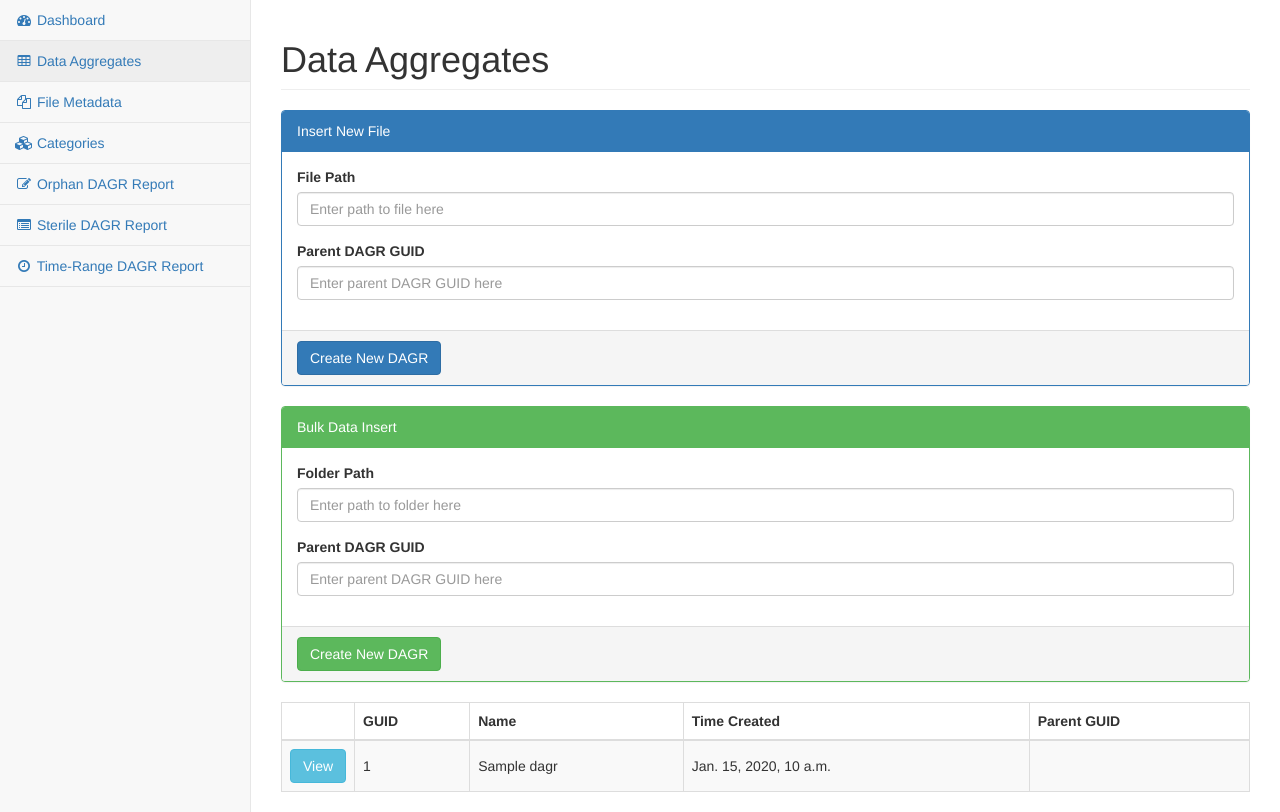
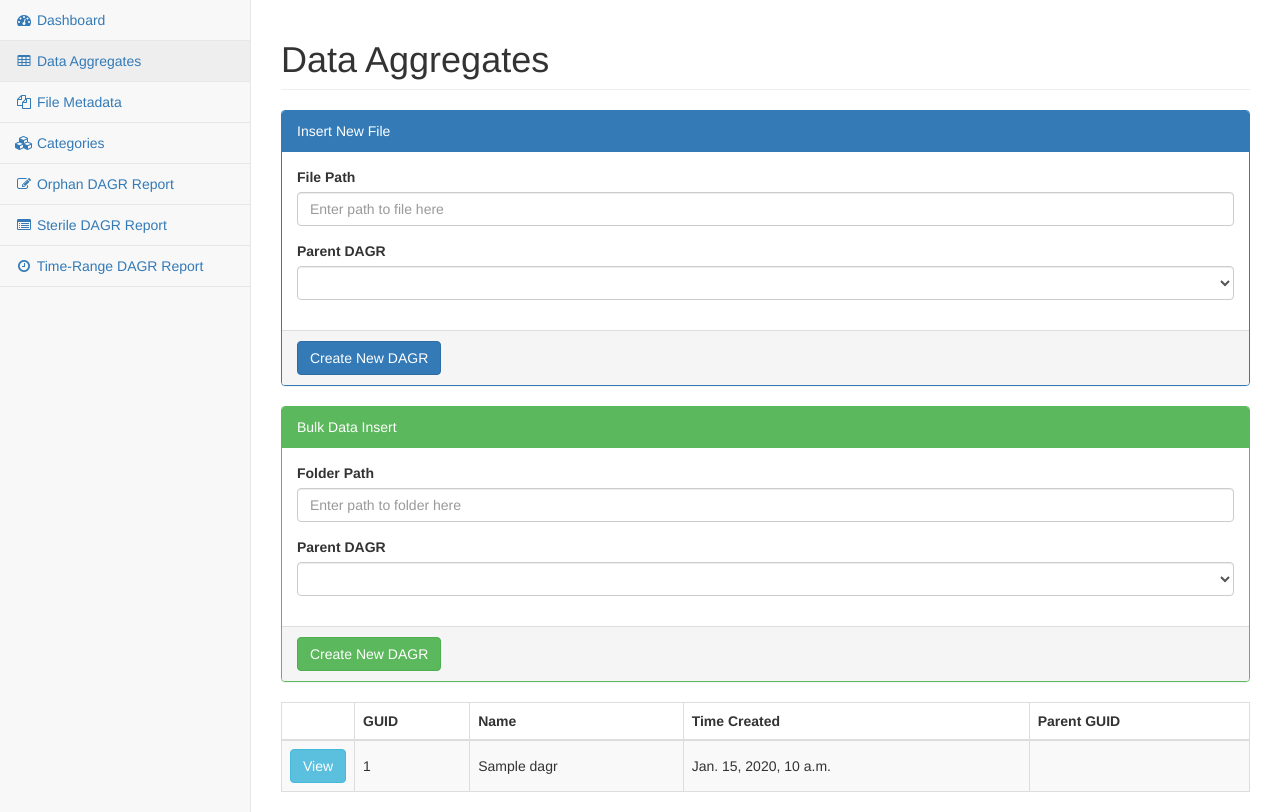
Before and after one commit to JPeterson462/CMSC424-Project, a Django app: page /mmda/data_aggregates/ in a window 1280 px wide. Shown: the part 51-863 px from the top of the page. Run offline with Django 3.2, Linux system fonts and the light colour scheme; tables that the repository leaves empty hold one stand-in row (values such as "Sample post"); parts of the project's set-up code (start-up, migrations or seed data) failed here and were passed over; some libraries are stand-ins or nearby versions.

Commit message:
JP: Added parent DAGR dropdown instead of GUID input

```diff
--- a/web/mmda/templates/mmda/data_aggregates.html
+++ b/web/mmda/templates/mmda/data_aggregates.html
@@ -27,9 +27,23 @@
                             <input type="text" name="file_path" class="form-control" placeholder="Enter path to file here">
                         </div>
                         <div class="form-group">
-                            <label>Parent DAGR GUID</label>
-                            <input type="text" name="parent_dagr_guid" class="form-control" placeholder="Enter parent DAGR GUID here">
+                            <label>Parent DAGR</label>
+                            <script>
+                                function changeParentDAGR() {
+                                    select = document.getElementById("parent1_dagr_select");
+                                    guid = select.options[select.selectedIndex].dagr;
+                                    target = document.getElementById("parent1_dagr_target");
+                                    target.value = guid;
+                                }
+                            </script>
+                            <select onchange="changeParentDAGR()" id="parent1_dagr_select" class="form-control">
+                                <option value=""></option>
+                                {% for dagr in dagrs_list %}
+                                    <option value="{{ dagr.dagr_name }}" guid="{{ dagr.dagr_guid }}">{{ dagr.dagr_name }}</option>
+                                {% endfor %}
+                            </select>
                         </div>
+                        <input type="hidden" name="parent_dagr_guid" class="form-control" placeholder="Enter parent DAGR GUID here" id="parent1_dagr_target">
                     </div>
                     <div class="panel-footer">
                         <input type="submit" value="Create New DAGR" class="btn btn-primary" />
@@ -53,9 +67,23 @@
                             <input type="text" name="folder_path" class="form-control" placeholder="Enter path to folder here">
                         </div>
                         <div class="form-group">
-                            <label>Parent DAGR GUID</label>
-                            <input type="text" name="parent_dagr_guid" class="form-control" placeholder="Enter parent DAGR GUID here">
+                            <label>Parent DAGR</label>
+                            <script>
+                                function changeParentDAGR() {
+                                    select = document.getElementById("parent2_dagr_select");
+                                    guid = select.options[select.selectedIndex].dagr;
+                                    target = document.getElementById("parent2_dagr_target");
+                                    target.value = guid;
+                                }
+                            </script>
+                            <select onchange="changeParentDAGR()" id="parent2_dagr_select" class="form-control">
+                                <option value=""></option>
+                                {% for dagr in dagrs_list %}
+                                    <option value="{{ dagr.dagr_name }}" guid="{{ dagr.dagr_guid }}">{{ dagr.dagr_name }}</option>
+                                {% endfor %}
+                            </select>
                         </div>
+                        <input type="hidden" name="parent_dagr_guid" class="form-control" placeholder="Enter parent DAGR GUID here" id="parent2_dagr_target">
                     </div>
                     <div class="panel-footer">
                         <input type="submit" value="Create New DAGR" class="btn btn-success" />
--- a/web/mmda/views.py
+++ b/web/mmda/views.py
@@ -75,7 +75,9 @@
         """)
         dagrs_list = dictfetchall(cursor)
 
-    context = { 'dagrs_list': dagrs_list }
+    context = {
+        'dagrs_list': dagrs_list
+    }
     return render(request, 'mmda/data_aggregates.html', context)
 
 def dagr_page(request, dagr_guid):
```
